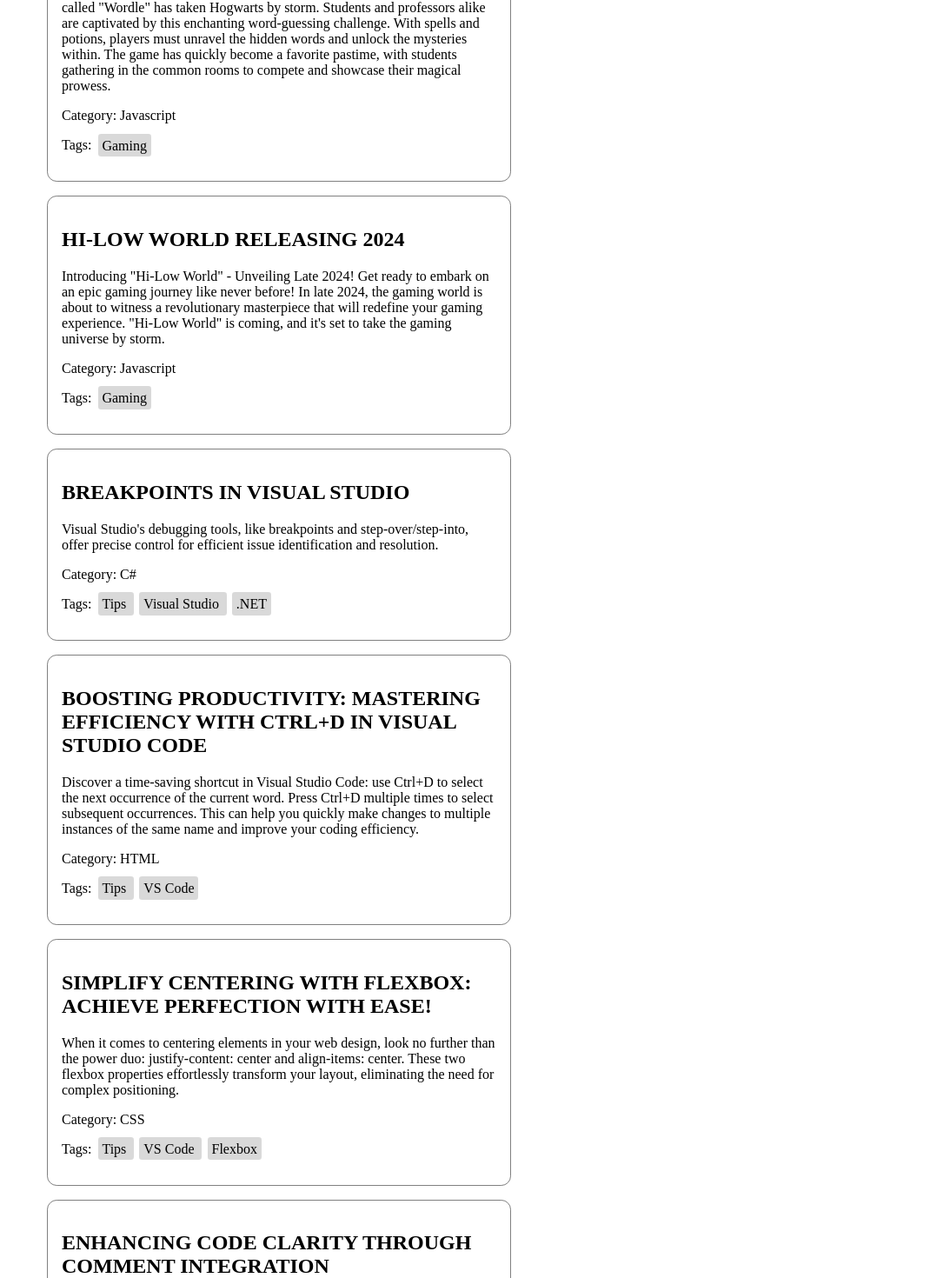
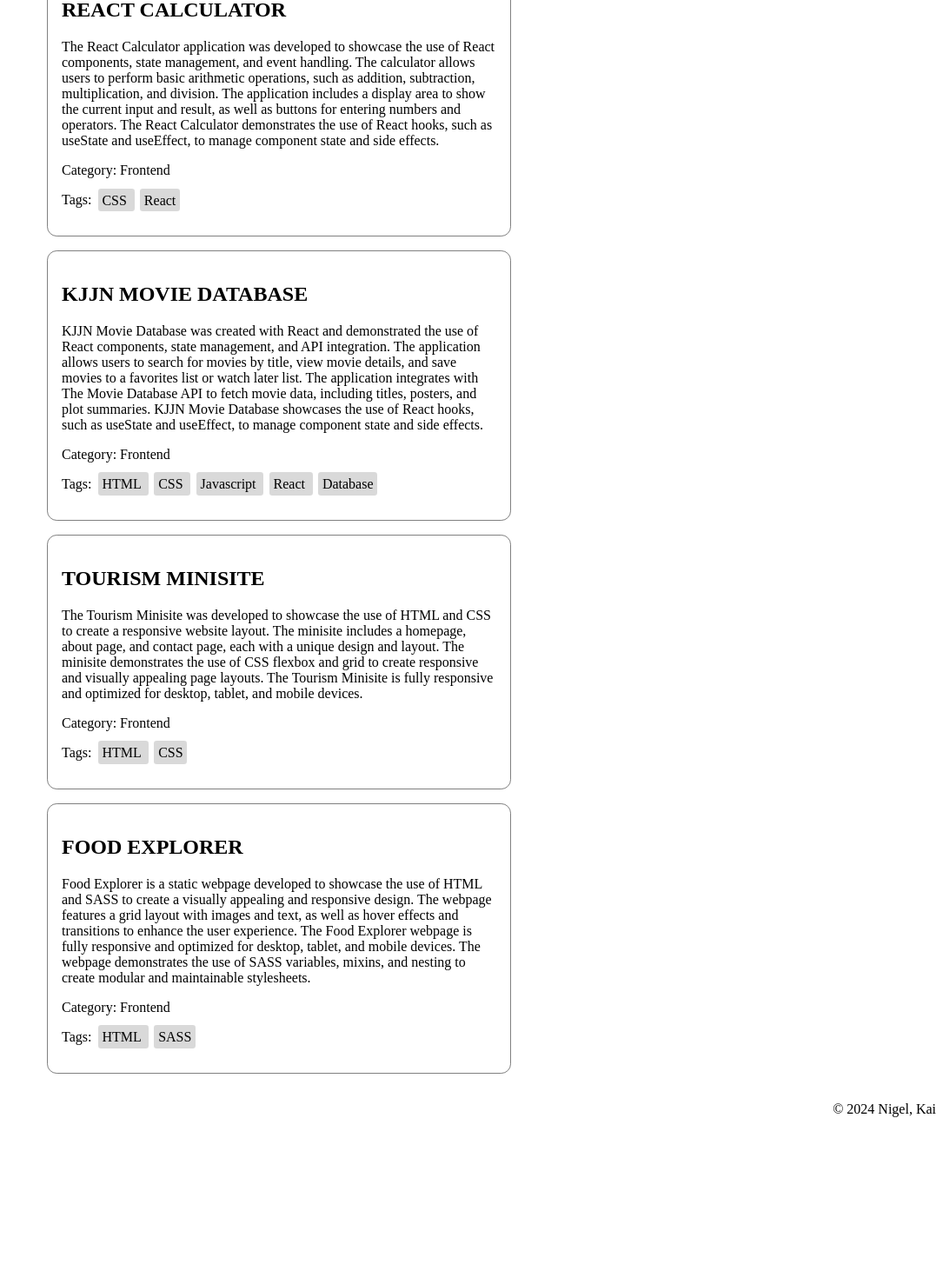
Before and after one commit to brownnigel604/Nigel-Portfolio, an Angular app: page / in a window 1280 px wide. Shown: the part 780-2250 px from the top of the page at 87% size, without its empty margins (195-1280 px from the left). After the commit the page ends 2089 px from the top, so only its background shows below. Built offline with nearby package versions, Linux system fonts and the light colour scheme.

Commit message:
created pipe to filter tags, edited projects

```diff
--- a/src/app/app.component.ts
+++ b/src/app/app.component.ts
@@ -1,6 +1,7 @@
 import { Component } from '@angular/core';
 import { RouterOutlet } from '@angular/router';
 import { CommonModule } from '@angular/common';
+import { ProjectFilterPipe } from './project-filter.pipe';
 
 // Define and export the category class
 export class Category {
@@ -11,10 +12,8 @@ export class Category {
 
 // Initialize the categories array
 const CATEGORIES: Category[] = [
-  { "id": 1, "slug": "html", "name": "HTML" },
-  { "id": 2, "slug": "css", "name": "CSS" },
-  { "id": 3, "slug": "javascript", "name": "Javascript" },
-  { "id": 4, "slug": "c#", "name": "C#" }
+  { "id": 1, "slug": "frontend", "name": "Frontend" },
+  { "id": 2, "slug": "backend", "name": "Backend" },
 ];
 
 // Define and export the tag class
@@ -27,12 +26,13 @@ export class Tag {
 
 // Initialize the tags array
 const TAGS: Tag[] = [
-  {"id":1,"name":"Gaming","slug":"gaming"},
-  {"id":2,"name":"Tips","slug":"tips"},
-  {"id":3,"name":"Flexbox","slug":"flexbox"},
-  {"id":4,"name":"Visual Studio","slug":"visual-studio"},
-  {"id":5,"name":".NET","slug":"net"},
-  {"id":6,"name":"VS Code","slug":"vs-code"},
+  {"id":1,"name":"HTML","slug":"html"},
+  {"id":2,"name":"CSS","slug":"css"},
+  {"id":3,"name":"SASS","slug":"sass"},
+  {"id":4,"name":"Javascript","slug":"javascript"},
+  {"id":5,"name":"C#","slug":"csharp"},
+  {"id":6,"name":"React","slug":"react"},
+  {"id":7,"name":"Database","slug":"database"},
 ];
 
 // Define and export the project class
@@ -57,32 +57,44 @@ export class Project {
 const PROJECTS: Project[] = [
   {
     "id": 1,
-    "title": "Number Mystery",
-    "slug": "number-mystery",
-    "excerpt": " Get ready to embark on a mind-bending journey that will challenge your wits and ignite your curiosity. We are thrilled to unveil our latest creation, a game that will unravel the secrets hidden within the realm of numbers.",
+    "title": "Hi-Low World!",
+    "slug": "hi-low-world",
+    "excerpt": '"Hi-Low World!" was a Javascript game developed to showcase the use of arrays, loops, and conditional statements. The game generates a random number between 1 and 4096, and the player must guess the number within a certain number of attempts. The game provides feedback on each guess, indicating whether the guess was too high or too low. The player wins by guessing the correct number within the allotted attempts. The game also includes a reset button to start a new game.',
     "body": "<p>Ea error fugit cumque non exercitationem non. Molestias et deserunt ad suscipit quis. Rerum voluptatem saepe aperiam assumenda.</p></p>Saepe tenetur nihil quia quidem nemo. Sequi similique iure ullam facilis. Molestias occaecati veritatis provident.</p></p>Adipisci expedita distinctio libero ea. Nulla quam minus beatae voluptate laudantium quis eos. Fugit ullam ut perferendis quia dignissimos. Blanditiis iste et voluptas magni. Voluptate eos qui quaerat iure eius est aut.</p></p>Quisquam est voluptatum aut cupiditate molestias. Explicabo consequuntur nostrum et et non neque. Consequatur sed est sed blanditiis voluptatem nihil.</p>",
     "url": null,
     "published_date": null,
     "image": null,
     "thumb": null,
-    "category_id": 3,
+    "category_id": 1,
     "created_at": "2023-02-23T22:31:23.000000Z",
     "updated_at": "2023-02-23T22:31:23.000000Z",
-    "category": { "id": 3, "slug": "javascript", "name": "Javascript" },
+    "category": { "id": 1, "slug": "frontend", "name": "Frontend" },
     "tags": [
       {
         "id": 1,
-        "name": "Gaming",
-        "slug": "gaming",
+        "name": "HTML",
+        "slug": "html",
         "pivot": { "projects_id": 1, "tags_id": 1 }
       },
+      {
+        "id": 2,
+        "name": "CSS",
+        "slug": "css",
+        "pivot": { "projects_id": 1, "tags_id": 2 }
+      },
+      {
+        "id": 3,
+        "name": "Javascript",
+        "slug": "javascript",
+        "pivot": { "projects_id": 1, "tags_id": 4 }
+      }
     ]
   },
   {
     "id": 2,
-    "title": "Haku's Hunt!",
-    "slug": "hakus-hunt",
-    "excerpt": "'Haku's Hunt' offers a fresh take on the Snake game genre, combining nostalgic gameplay with a captivating story and visually stunning graphics. Prepare to embark on a thrilling journey through a mystical realm, where cunning and courage are your greatest assets. Can you help Haku uncover the secrets of this enchanting world and become the ultimate serpent adventurer? The hunt begins now.",
+    "title": "GChairs",
+    "slug": "gchairs",
+    "excerpt": "GChairs was developed in .NET Core using C# and a SQL Server database. The application allows users to browse and purchase chairs from a catalog. Users can view chair details, add chairs to their cart, and complete the checkout process with Paypal. The application includes user authentication and authorization, as well as an admin interface for managing products and orders. GChairs demonstrates the use of MVC architecture, entity framework, and LINQ queries.",
     "body": "<p>Velit perspiciatis tenetur aspernatur cum qui facilis. Quos tempora omnis harum corporis. Cumque quisquam ea cumque aut sed eius. Ut mollitia architecto eaque tempora ab sit alias.</p></p>Recusandae id non sunt voluptatem. Aut et ab et nihil. At unde recusandae ea molestias dignissimos quisquam molestias.</p></p>Dolore qui recusandae non. Non omnis vel similique ullam odit maiores. Libero in consequatur quia dolores. Unde aliquam hic mollitia.</p>",
     "url": null,
     "published_date": null,
@@ -91,21 +103,27 @@ const PROJECTS: Project[] = [
     "category_id": 3,
     "created_at": "2023-02-23T22:31:23.000000Z",
     "updated_at": "2023-02-23T22:31:23.000000Z",
-    "category": { "id": 3, "slug": "javascript", "name": "Javascript" },
+    "category": { "id": 2, "slug": "backend", "name": "Backend" },
     "tags": [
       {
         "id": 1,
-        "name": "Gaming",
-        "slug": "gaming",
-        "pivot": { "projects_id": 1, "tags_id": 1 }
+        "name": "C#",
+        "slug": "csharp",
+        "pivot": { "projects_id": 1, "tags_id": 5 }
       },
+      {
+        "id": 2,
+        "name": "Database",
+        "slug": "database",
+        "pivot": { "projects_id": 1, "tags_id": 7 }
+      }
     ]
   },
   {
     "id": 3,
-    "title": 'THE WIZARDING WORLD IS CAPTIVATED BY THE MAGICAL GAME "WORDLE"',
-    "slug": "wordle",
-    "excerpt": 'The Wizarding World is buzzing with excitement as a new magical game called "Wordle" has taken Hogwarts by storm. Students and professors alike are captivated by this enchanting word-guessing challenge. With spells and potions, players must unravel the hidden words and unlock the mysteries within. The game has quickly become a favorite pastime, with students gathering in the common rooms to compete and showcase their magical prowess.',
+    "title": "React Calculator",
+    "slug": "react-calculator",
+    "excerpt": 'The React Calculator application was developed to showcase the use of React components, state management, and event handling. The calculator allows users to perform basic arithmetic operations, such as addition, subtraction, multiplication, and division. The application includes a display area to show the current input and result, as well as buttons for entering numbers and operators. The React Calculator demonstrates the use of React hooks, such as useState and useEffect, to manage component state and side effects.',
     "body": "<p>Numquam voluptates quod doloremque sed. Odio ea in totam veritatis consequuntur ad cupiditate. Adipisci et qui dolor architecto dicta asperiores a. Consequuntur est impedit explicabo ut iste aperiam error deleniti.</p></p>Consequatur sint quia error exercitationem iusto doloremque non placeat. Ut ea molestiae aut. Ab et dolorum ab sit omnis sit. Consequatur ipsam culpa repellat voluptas.</p></p>Facere rem eum doloribus deleniti repellat. Ut quia amet incidunt. Eos et culpa reiciendis ipsum et molestiae omnis. Cumque reprehenderit delectus eum alias consequatur quibusdam.</p></p>Quod minus aut est quis omnis magnam. Tempora ad ab quia sed est optio distinctio. Ut vel et dolor sint est iure.</p></p>Suscipit dolores omnis quia nihil. Deleniti totam rerum cupiditate. Odio maiores consequatur fuga perspiciatis. Commodi doloremque exercitationem neque eius. Nulla cumque et doloribus ab consectetur voluptatem explicabo.</p>",
     "url": null,
     "published_date": null,
@@ -114,79 +132,103 @@ const PROJECTS: Project[] = [
     "category_id": 3,
     "created_at": "2023-02-23T22:31:23.000000Z",
     "updated_at": "2023-02-23T22:31:23.000000Z",
-    "category": { "id": 3, "slug": "javascript", "name": "Javascript" },
+    "category": { "id": 1, "slug": "frontend", "name": "Frontend" },
     "tags": [
       {
         "id": 1,
-        "name": "Gaming",
-        "slug": "gaming",
-        "pivot": { "projects_id": 1, "tags_id": 1 }
+        "name": "CSS",
+        "slug": "css",
+        "pivot": { "projects_id": 1, "tags_id": 2 }
       },
+      {
+        "id": 2,
+        "name": "React",
+        "slug": "react",
+        "pivot": { "projects_id": 1, "tags_id": 6 }
+      }
     ]
   },
   {
     "id": 4,
-    "title": "Hi-Low World Releasing 2024",
-    "slug": "hi-low-world",
-    "excerpt": 'Introducing "Hi-Low World" - Unveiling Late 2024! Get ready to embark on an epic gaming journey like never before! In late 2024, the gaming world is about to witness a revolutionary masterpiece that will redefine your gaming experience. "Hi-Low World" is coming, and it\'s set to take the gaming universe by storm.',
+    "title": "KJJN Movie Database",
+    "slug": "kjjn-movie-database",
+    "excerpt": 'KJJN Movie Database was created with React and demonstrated the use of React components, state management, and API integration. The application allows users to search for movies by title, view movie details, and save movies to a favorites list or watch later list. The application integrates with The Movie Database API to fetch movie data, including titles, posters, and plot summaries. KJJN Movie Database showcases the use of React hooks, such as useState and useEffect, to manage component state and side effects.',
     "body": "<p>Ut facere cumque hic corrupti animi. Dolore sequi fugit sed quisquam ratione repellat eaque. Eos autem perspiciatis ipsum voluptas voluptas.</p></p>Cum illum iste quia et minima ipsam non. Quas nobis et laborum nihil animi. Quia corrupti et saepe est consectetur ducimus dolores.</p></p>Voluptas rerum sed voluptates ea aliquid. Laboriosam in quisquam tempore sed saepe totam.</p>",
     "url": null,
     "published_date": null,
     "image": null,
     "thumb": null,
-    "category_id": 3,
+    "category_id": 1,
     "created_at": "2023-02-23T22:31:23.000000Z",
     "updated_at": "2023-02-23T22:31:23.000000Z",
-    "category": { "id": 3, "slug": "javascript", "name": "Javascript" },
+    "category": { "id": 1, "slug": "frontend", "name": "Frontend" },
     "tags": [
       {
         "id": 1,
-        "name": "Gaming",
-        "slug": "gaming",
+        "name": "HTML",
+        "slug": "html",
         "pivot": { "projects_id": 1, "tags_id": 1 }
       },
+      {
+        "id": 2,
+        "name": "CSS",
+        "slug": "css",
+        "pivot": { "projects_id": 1, "tags_id": 2 }
+      },
+      {
+        "id": 3,
+        "name": "Javascript",
+        "slug": "javascript",
+        "pivot": { "projects_id": 1, "tags_id": 4 }
+      },
+      {
+        "id": 4,
+        "name": "React",
+        "slug": "react",
+        "pivot": { "projects_id": 1, "tags_id": 6 }
+      },
+      {
+        "id": 5,
+        "name": "Database",
+        "slug": "database",
+        "pivot": { "projects_id": 1, "tags_id": 7 }
+      }
     ]
   },
   {
     "id": 5,
-    "title": "Breakpoints in Visual Studio",
-    "slug": "breakpoints-in-visual-studio",
-    "excerpt": "Visual Studio's debugging tools, like breakpoints and step-over/step-into, offer precise control for efficient issue identification and resolution.",
+    "title": "Tourism Minisite",
+    "slug": "tourism-minisite",
+    "excerpt": "The Tourism Minisite was developed to showcase the use of HTML and CSS to create a responsive website layout. The minisite includes a homepage, about page, and contact page, each with a unique design and layout. The minisite demonstrates the use of CSS flexbox and grid to create responsive and visually appealing page layouts. The Tourism Minisite is fully responsive and optimized for desktop, tablet, and mobile devices.",
     "body": "<p>Sit quae laborum sunt dolorum voluptatem et ipsam. Et ipsum animi exercitationem est omnis.</p></p>Autem autem est non voluptatibus. A neque veniam voluptas quo vitae adipisci odio. Vitae quo ea atque molestiae dolorem in.</p></p>Similique adipisci eum qui voluptate repudiandae tempore corporis. At iste earum totam minima dignissimos odio sed animi. Rerum exercitationem est est expedita quae. Mollitia minima ut necessitatibus est dolores rem. Ducimus sit consequatur eos quia omnis.</p>",
     "url": null,
     "published_date": null,
     "image": null,
     "thumb": null,
-    "category_id": 4,
+    "category_id": 1,
     "created_at": "2023-02-23T22:31:23.000000Z",
     "updated_at": "2023-02-23T22:31:23.000000Z",
-    "category": { "id": 4, "slug": "c#", "name": "C#" },
+    "category": { "id": 1, "slug": "frontend", "name": "Frontend" },
     "tags": [
       {
         "id": 1,
-        "name": "Tips",
-        "slug": "tips",
-        "pivot": { "projects_id": 1, "tags_id": 2 }
+        "name": "HTML",
+        "slug": "html",
+        "pivot": { "projects_id": 1, "tags_id": 1 }
       },
       {
         "id": 2,
-        "name": "Visual Studio",
-        "slug": "visual-studio",
-        "pivot": { "projects_id": 1, "tags_id": 4 }
-      },
-      {
-        "id": 3,
-        "name": ".NET",
-        "slug": "net",
-        "pivot": { "projects_id": 1, "tags_id": 5 }
+        "name": "CSS",
+        "slug": "css",
+        "pivot": { "projects_id": 1, "tags_id": 2 }
       }
     ]
   },
   {
     "id": 6,
-    "title": "Boosting Productivity: Mastering Efficiency with Ctrl+D in Visual Studio Code",
-    "slug": "boosting-productivity-mastering-efficiency-with-ctrl-d-in-visual-studio-code",
-    "excerpt": "Discover a time-saving shortcut in Visual Studio Code: use Ctrl+D to select the next occurrence of the current word. Press Ctrl+D multiple times to select subsequent occurrences. This can help you quickly make changes to multiple instances of the same name and improve your coding efficiency.",
+    "title": "Food Explorer",
+    "slug": "food-explorer",
+    "excerpt": "Food Explorer is a static webpage developed to showcase the use of HTML and SASS to create a visually appealing and responsive design. The webpage features a grid layout with images and text, as well as hover effects and transitions to enhance the user experience. The Food Explorer webpage is fully responsive and optimized for desktop, tablet, and mobile devices. The webpage demonstrates the use of SASS variables, mixins, and nesting to create modular and maintainable stylesheets.",
     "body": "<p>Ut consequatur modi voluptates officia inventore consequatur. Molestiae possimus voluptate nihil voluptatem et harum sapiente. Aut voluptas possimus aspernatur beatae omnis ad et. Non non ipsum laborum quisquam et.</p></p>Ullam ab velit at non. Deserunt ut ea veritatis sapiente aliquid eos quia et. Commodi dolore esse voluptatem delectus.</p></p>Velit velit numquam cupiditate quis. Quos et veniam nobis omnis.</p>",
     "url": null,
     "published_date": null,
@@ -195,83 +237,19 @@ const PROJECTS: Project[] = [
     "category_id": 1,
     "created_at": "2023-02-23T22:31:23.000000Z",
     "updated_at": "2023-02-23T22:31:23.000000Z",
-    "category": { "id": 1, "slug": "html", "name": "HTML" },
+    "category": { "id": 1, "slug": "frontend", "name": "Frontend" },
     "tags": [
       {
         "id": 1,
-        "name": "Tips",
-        "slug": "tips",
-        "pivot": { "projects_id": 1, "tags_id": 2 }
+        "name": "HTML",
+        "slug": "html",
+        "pivot": { "projects_id": 1, "tags_id": 1 }
       },
       {
         "id": 2,
-        "name": "VS Code",
-        "slug": "vs-code",
-        "pivot": { "projects_id": 1, "tags_id": 6 }
-      },
-    ]
-  },
-  {
-    "id": 7,
-    "title": "Simplify Centering with Flexbox: Achieve Perfection with Ease!",
-    "slug": "simplify-centering-with-flexbox-achieve-perfection-with-ease",
-    "excerpt": "When it comes to centering elements in your web design, look no further than the power duo: justify-content: center and align-items: center. These two flexbox properties effortlessly transform your layout, eliminating the need for complex positioning.",
-    "body": "<p>Est et quia ipsam odio voluptatem fuga ducimus. Non illo vitae sed commodi ut. Tempora commodi tenetur velit incidunt ullam.</p></p>Id cum saepe asperiores voluptas quidem quos. Ipsum facilis illum voluptate asperiores.</p></p>Mollitia reprehenderit autem molestias. Sed quia officia velit non sunt. Esse delectus consequatur minus laboriosam laudantium alias. Qui commodi est assumenda accusamus.</p>",
-    "url": null,
-    "published_date": null,
-    "image": null,
-    "thumb": null,
-    "category_id": 2,
-    "created_at": "2023-02-23T22:31:23.000000Z",
-    "updated_at": "2023-02-23T22:31:23.000000Z",
-    "category": { "id": 2, "slug": "css", "name": "CSS" },
-    "tags": [
-      {
-        "id": 1,
-        "name": "Tips",
-        "slug": "tips",
-        "pivot": { "projects_id": 1, "tags_id": 2 }
-      },
-      {
-        "id": 2,
-        "name": "VS Code",
-        "slug": "vs-code",
-        "pivot": { "projects_id": 1, "tags_id": 6 }
-      },
-      {
-        "id": 3,
-        "name": "Flexbox",
-        "slug": "flexbox",
+        "name": "SASS",
+        "slug": "sass",
         "pivot": { "projects_id": 1, "tags_id": 3 }
-      }
-    ]
-  },
-  {
-    "id": 8,
-    "title": "Enhancing Code Clarity through Comment Integration",
-    "slug": "enhancing-code-clarity-through-comment-integration",
-    "excerpt": "Elevate code readability effortlessly by employing the keyboard shortcut Ctrl + / to seamlessly insert informative comments.",
-    "body": "<p>Deleniti rerum labore sint quibusdam. Expedita ea reiciendis molestiae et amet repellendus autem voluptates. Aut qui voluptas ullam suscipit necessitatibus libero veritatis.</p></p>Pariatur voluptatum quia at quod. Quod quisquam qui commodi. Autem quae sequi minus iste.</p></p>Id atque magnam dolorem minus omnis aut accusantium. Et maxime blanditiis asperiores itaque sit qui culpa est. Consequatur esse excepturi suscipit ea et est corporis. Iure earum dolorum pariatur id.</p></p>Quia dicta quis libero eos odio expedita. In blanditiis doloribus natus ullam expedita est. Sed voluptatibus rerum distinctio voluptate assumenda vel cum.</p></p>Provident ut ipsam minus eos. Quaerat est tempore architecto sint. Vitae deserunt ullam corrupti asperiores sit quia facilis.</p></p>Quia minus ut qui cum odio error dolor quia. Rerum minus molestias voluptatum et eius consequatur. Autem quis et molestiae quidem provident voluptas fuga vel. Voluptatibus quas accusantium doloremque dolores deleniti eum.</p>",
-    "url": null,
-    "published_date": null,
-    "image": null,
-    "thumb": null,
-    "category_id": 3,
-    "created_at": "2023-02-23T22:31:23.000000Z",
-    "updated_at": "2023-02-23T22:31:23.000000Z",
-    "category": { "id": 3, "slug": "javascript", "name": "Javascript" },
-    "tags": [
-      {
-        "id": 1,
-        "name": "Tips",
-        "slug": "tips",
-        "pivot": { "projects_id": 1, "tags_id": 2 }
-      },
-      {
-        "id": 2,
-        "name": "VS Code",
-        "slug": "vs-code",
-        "pivot": { "projects_id": 1, "tags_id": 6 }
       },
     ]
   }
@@ -280,7 +258,7 @@ const PROJECTS: Project[] = [
 @Component({
   selector: 'app-root',
   standalone: true,
-  imports: [CommonModule,RouterOutlet],
+  imports: [CommonModule,RouterOutlet, ProjectFilterPipe],
   templateUrl: './app.component.html',
   styleUrl: './app.component.css'
 })
@@ -320,5 +298,4 @@ export class AppComponent {
     this.tagFilter = undefined;
     this.projects = PROJECTS;
   }
-
 }
```
Also changed, not shown: src/app/project-filter.pipe.ts (added, +22 -0 lines), 1 other file (tests, documents, lock files or other folders).
